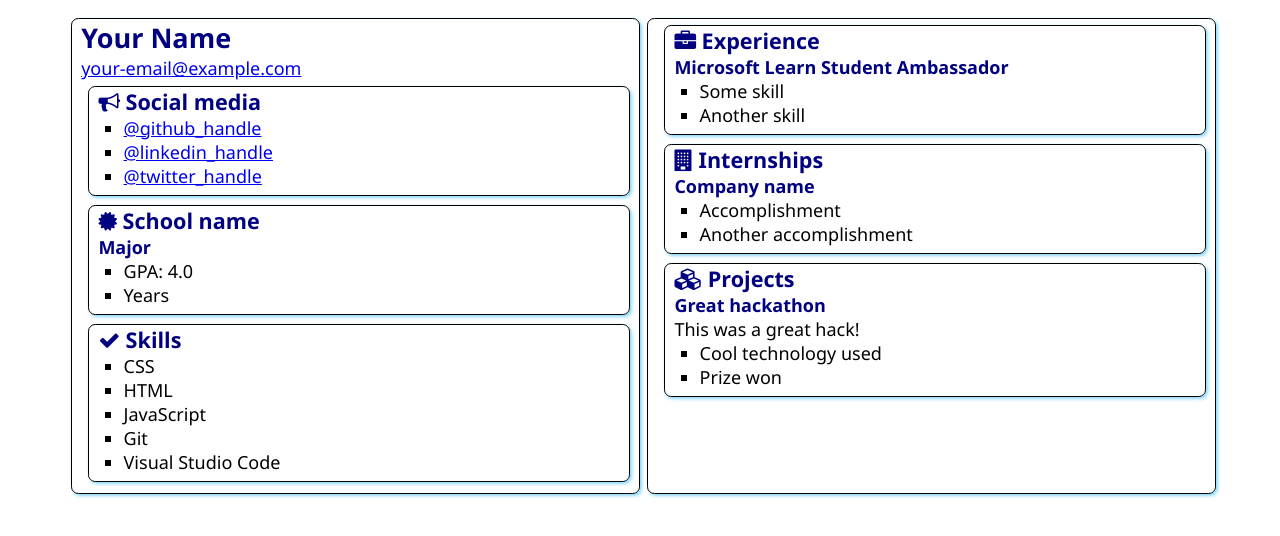
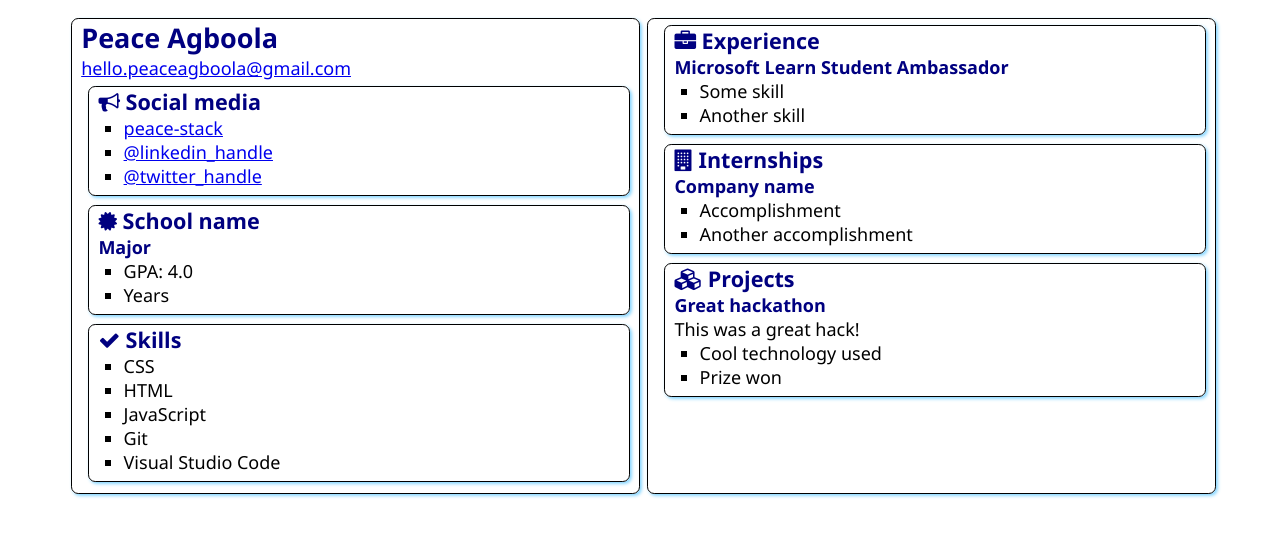
Before and after one commit to peace-stack/SATechnicalOnboarding, a plain HTML site: page src/index.html in a window 1280 px wide. Drawn offline with Linux system fonts and the light colour scheme.

Commit message:
Added my name
Building a web based resume.

```diff
--- a/src/index.html
+++ b/src/index.html
@@ -12,8 +12,8 @@
 <body>
     <main>
         <article class="box">
-            <h1>Your Name</h1>
-            <div><a href="mailto:your.email@example.com">your-email@example.com</a></div>
+            <h1>Peace Agboola</h1>
+            <div><a href="mailto:hello.peaceagboola@gmail.com">hello.peaceagboola@gmail.com</a></div>
 
             <section class="box">
                 <h2>
@@ -21,7 +21,7 @@
                     Social media
                 </h2>
                 <ul>
-                    <li><a href="https://github.com/<handle>">@github_handle</a></li>
+                    <li><a href="https://github.com/<handle>">peace-stack</a></li>
                     <li><a href="https://linkedin.com/in/<handle>">@linkedin_handle</a></li>
                     <li><a href="https://twitter.com/<handle>">@twitter_handle</a></li>
                 </ul>
```
